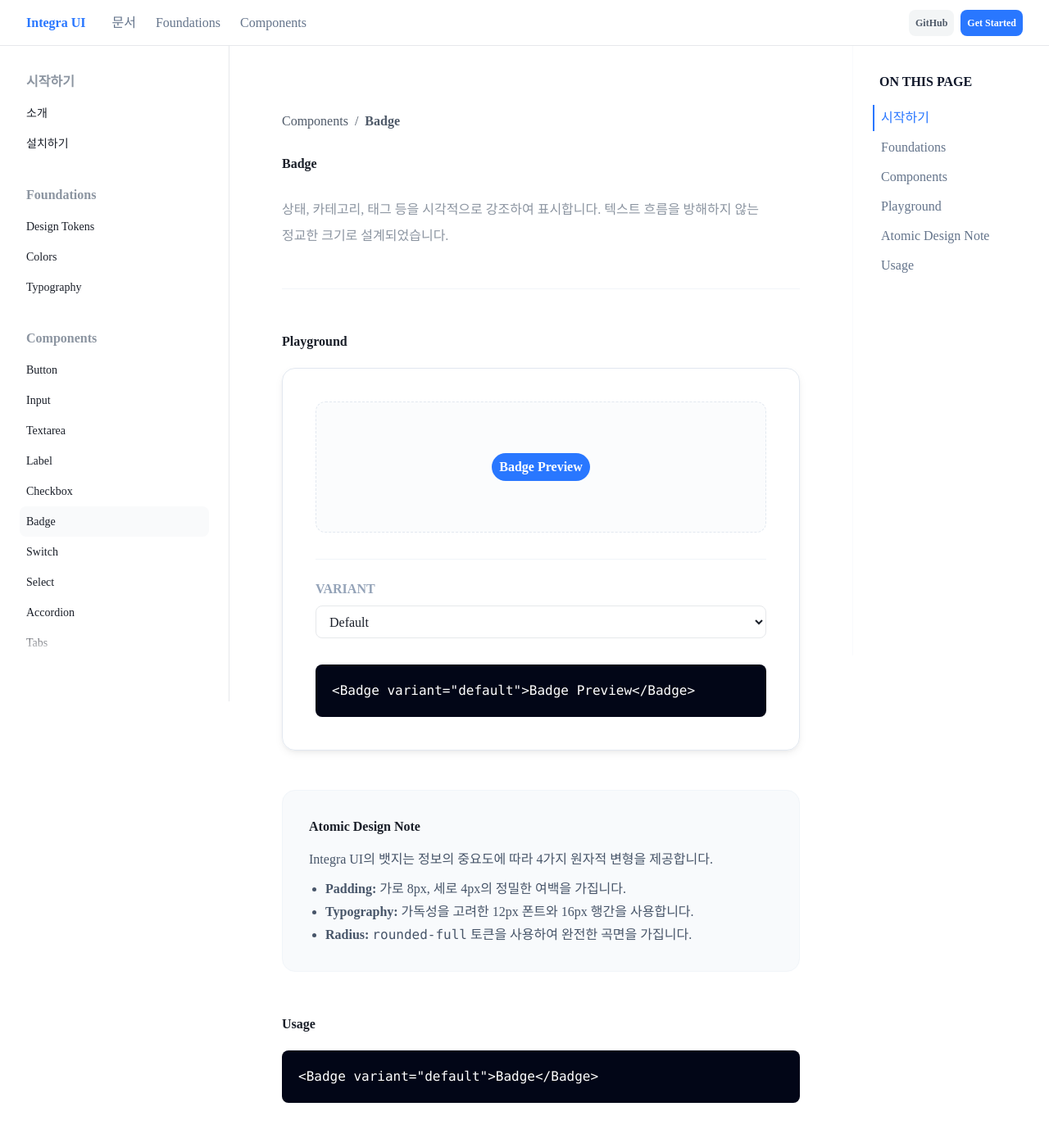
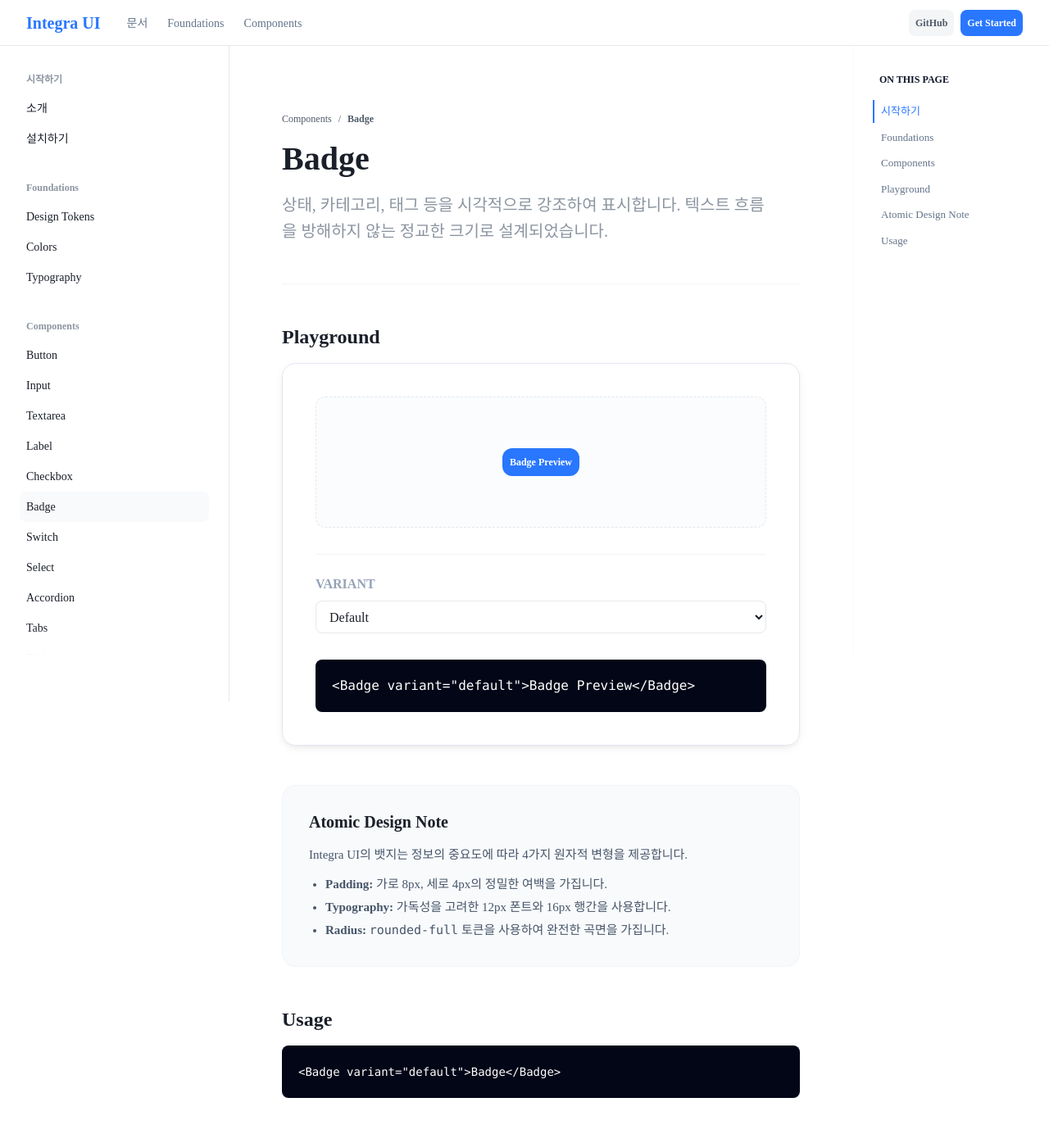
Before and after one commit to taekilKim/integra-ui, a Next.js app in the folder integra-ui/: page /docs/components/badge in a window 1280 px wide. Shown: the top 1384 px of the page at 82% size. Built offline with nearby package versions, Linux system fonts and the light colour scheme; a web font is replaced by a local one.

Commit message:
infinite fix

```diff
--- a/integra-ui/app/docs/components/badge/page.tsx
+++ b/integra-ui/app/docs/components/badge/page.tsx
@@ -5,24 +5,24 @@
   return (
     <div className="space-y-48 pb-80">
       <div className="space-y-16">
-        <div className="flex items-center gap-8 text-12 text-integra-gray-700">
+        <div className="flex items-center gap-8 fs-12 text-integra-gray-700">
             <span>Components</span>
             <span>/</span>
             <span className="font-bold">Badge</span>
         </div>
-        <h1 className="text-40 font-bold leading-48 tracking--4">Badge</h1>
-        <p className="text-20 text-muted-foreground leading-32 tracking--1 max-w-600">
+        <h1 className="fs-40 font-bold leading-48 tracking--4">Badge</h1>
+        <p className="fs-20 text-muted-foreground leading-32 tracking--1 max-w-600">
           상태, 카테고리, 태그 등을 시각적으로 강조하여 표시합니다. 텍스트 흐름을 방해하지 않는 정교한 크기로 설계되었습니다.
         </p>
       </div>
       <hr className="border-slate-100" />
       <section className="space-y-16">
-        <h2 className="text-24 font-bold tracking--2 leading-32">Playground</h2>
+        <h2 className="fs-24 font-bold tracking--2 leading-32">Playground</h2>
         <BadgeDemo />
       </section>
       <section className="space-y-16 p-32 bg-slate-50 rounded-16 border border-slate-100">
-        <h2 className="text-20 font-bold leading-24 tracking--1">Atomic Design Note</h2>
-        <div className="space-y-12 text-15 text-slate-600 leading-24 tracking--1">
+        <h2 className="fs-20 font-bold leading-24 tracking--1">Atomic Design Note</h2>
+        <div className="space-y-12 fs-15 text-slate-600 leading-24 tracking--1">
             <p>Integra UI의 뱃지는 정보의 중요도에 따라 4가지 원자적 변형을 제공합니다.</p>
             <ul className="list-disc pl-20 space-y-4">
                 <li><strong>Padding:</strong> 가로 8px, 세로 4px의 정밀한 여백을 가집니다.</li>
@@ -32,8 +32,8 @@
         </div>
       </section>
       <section className="space-y-16">
-        <h2 className="text-24 font-bold tracking--2 leading-32">Usage</h2>
-        <div className="rounded-8 bg-slate-950 p-20 overflow-x-auto font-mono text-14 leading-24 text-white">
+        <h2 className="fs-24 font-bold tracking--2 leading-32">Usage</h2>
+        <div className="rounded-8 bg-slate-950 p-20 overflow-x-auto font-mono fs-14 leading-24 text-white">
             &lt;Badge variant="default"&gt;Badge&lt;/Badge&gt;
         </div>
       </section>
--- a/integra-ui/components/layout/header.tsx
+++ b/integra-ui/components/layout/header.tsx
@@ -10,14 +10,14 @@
         {/* 왼쪽 영역: 로고 및 메인 메뉴 */}
         <div className="mr-16 flex items-center">
           <Link href="/" className="mr-32 flex items-center">
-            {/* text-20: 20px 폰트, tracking--2: 자간 -0.02em */}
-            <span className="font-bold text-20 tracking--2 text-primary">
+            {/* fs-20: 20px 폰트, tracking--2: 자간 -0.02em */}
+            <span className="font-bold fs-20 tracking--2 text-primary">
               Integra UI
             </span>
           </Link>
 
           {/* 네비게이션 메뉴: space-x-24: 메뉴 간격 24px */}
-          <nav className="hidden md:flex items-center space-x-24 text-14 font-medium">
+          <nav className="hidden md:flex items-center space-x-24 fs-14 font-medium">
             <Link
               href="/docs"
               className="transition-colors hover:text-primary text-slate-500"
--- a/integra-ui/components/layout/sidebar.tsx
+++ b/integra-ui/components/layout/sidebar.tsx
@@ -43,7 +43,7 @@
           {sections.map((section) => (
             <div key={section.title} className="space-y-8">
               {/* 섹션 타이틀 */}
-              <h2 className="px-8 text-12 font-semibold tracking-2 text-integra-gray-500">
+              <h2 className="px-8 fs-12 font-semibold tracking-2 text-integra-gray-500">
                 {section.title}
               </h2>
               <div>
--- a/integra-ui/components/layout/toc.tsx
+++ b/integra-ui/components/layout/toc.tsx
@@ -42,7 +42,7 @@
 
   return (
     <div className="space-y-16 py-32">
-      <p className="text-12 font-bold uppercase tracking-2 text-slate-900 px-8">
+      <p className="fs-12 font-bold uppercase tracking-2 text-slate-900 px-8">
         On This Page
       </p>
       <div className="space-y-4">
@@ -51,7 +51,7 @@
             key={heading.id}
             href={`#${heading.id}`}
             className={cn(
-              "block px-8 py-4 text-13 transition-colors border-l-2",
+              "block px-8 py-4 fs-13 transition-colors border-l-2",
               heading.level === 3 ? "pl-20" : "pl-8",
               activeId === heading.id
                 ? "text-primary border-primary font-medium"
--- a/integra-ui/components/ui/badge.tsx
+++ b/integra-ui/components/ui/badge.tsx
@@ -3,7 +3,7 @@
 import { cn } from "@/lib/utils"
 
 const badgeVariants = cva(
-  "inline-flex items-center rounded-full border px-8 py-2 text-12 font-semibold transition-colors focus:outline-none focus:ring-2 focus:ring-ring focus:ring-offset-2 tracking-0 leading-16",
+  "inline-flex items-center rounded-12 border px-8 py-2 fs-12 font-semibold transition-colors focus:outline-none focus:ring-2 focus:ring-ring focus:ring-offset-2 tracking-0 leading-16",
   {
     variants: {
       variant: {
```
